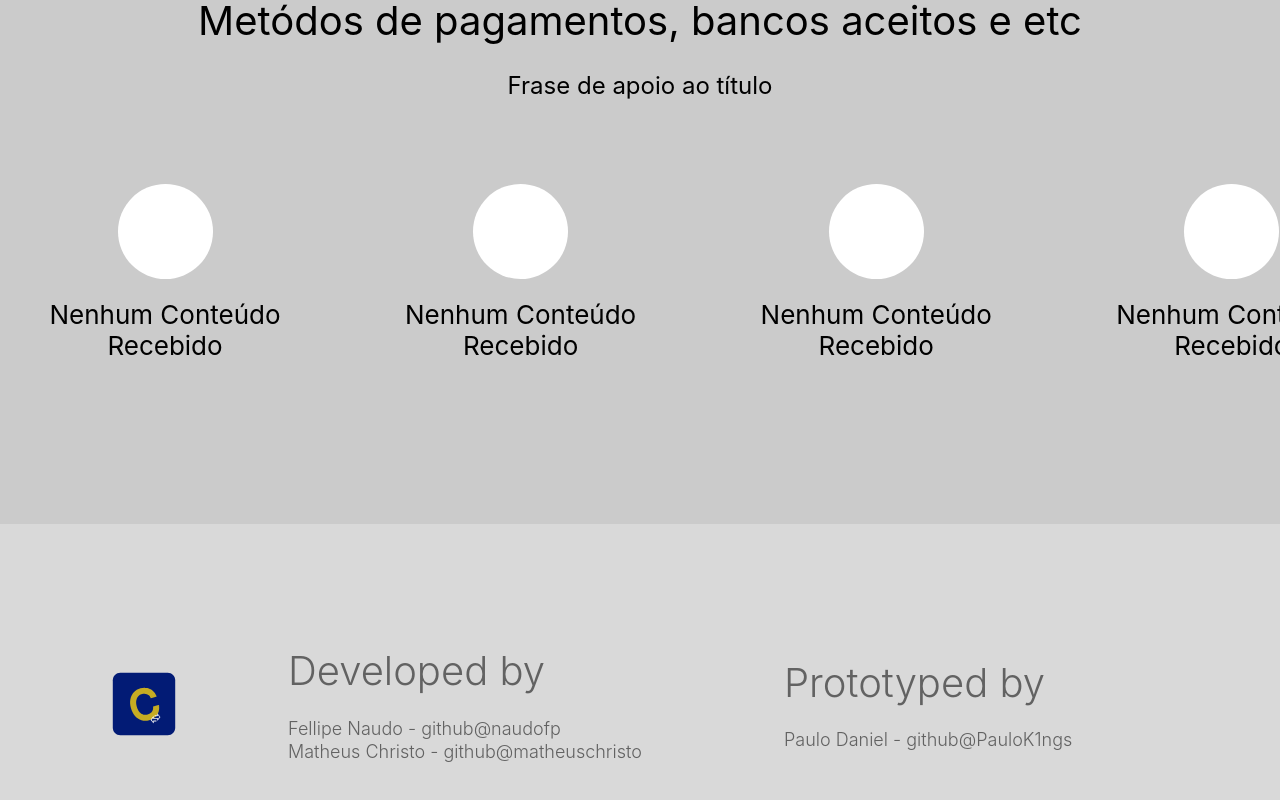
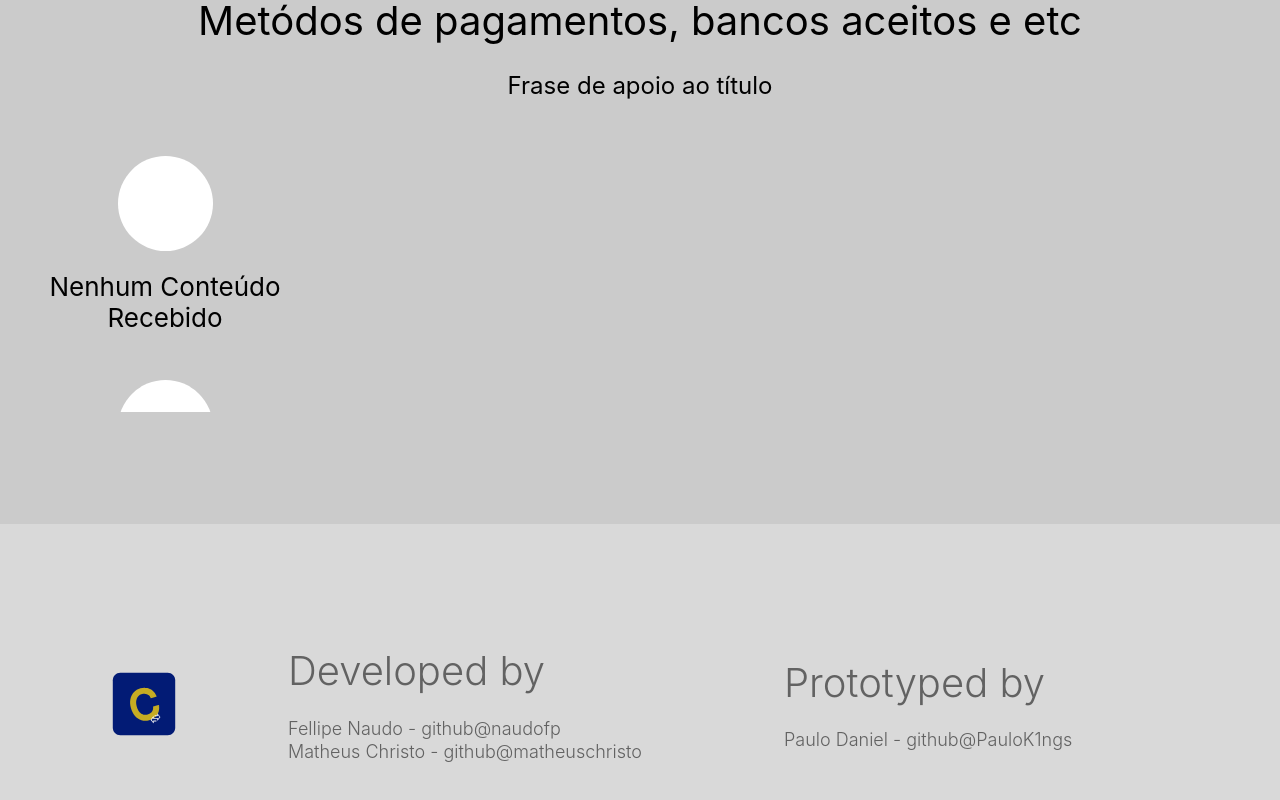
Before and after one commit to naudofp/calin-page, an Angular app: page / in a window 1280 px wide. Shown: the part 2500-3300 px from the top of the page. Built offline with nearby package versions, Linux system fonts and the light colour scheme.

Commit message:
Updated ViewFooterComponent

```diff
--- a/src/app/components/home-page/view-footer/view-footer.component.ts
+++ b/src/app/components/home-page/view-footer/view-footer.component.ts
@@ -12,4 +12,6 @@ export class ViewFooterComponent implements OnInit {
   ngOnInit(): void {
   }
 
+
+
 }
--- a/src/app/components/home-page/view-informations/paymet/paymet.component.css
+++ b/src/app/components/home-page/view-informations/paymet/paymet.component.css
@@ -27,20 +27,16 @@
     display: flex;
     justify-content: center;
     align-items: flex-start;
+    overflow-x: scroll;
     width: 100%;
     height: 50%;
 }
 
-
-
 .carrossel {
-    display: flex;
-    justify-content: flex-start;
+    display: inline-block;
     text-align: center;
     align-items: center;
-    gap: 2%;
     width: 100%;
-    overflow-x: scroll;
     flex-flow: row nowrap;
     height: 100%;
 }
```
